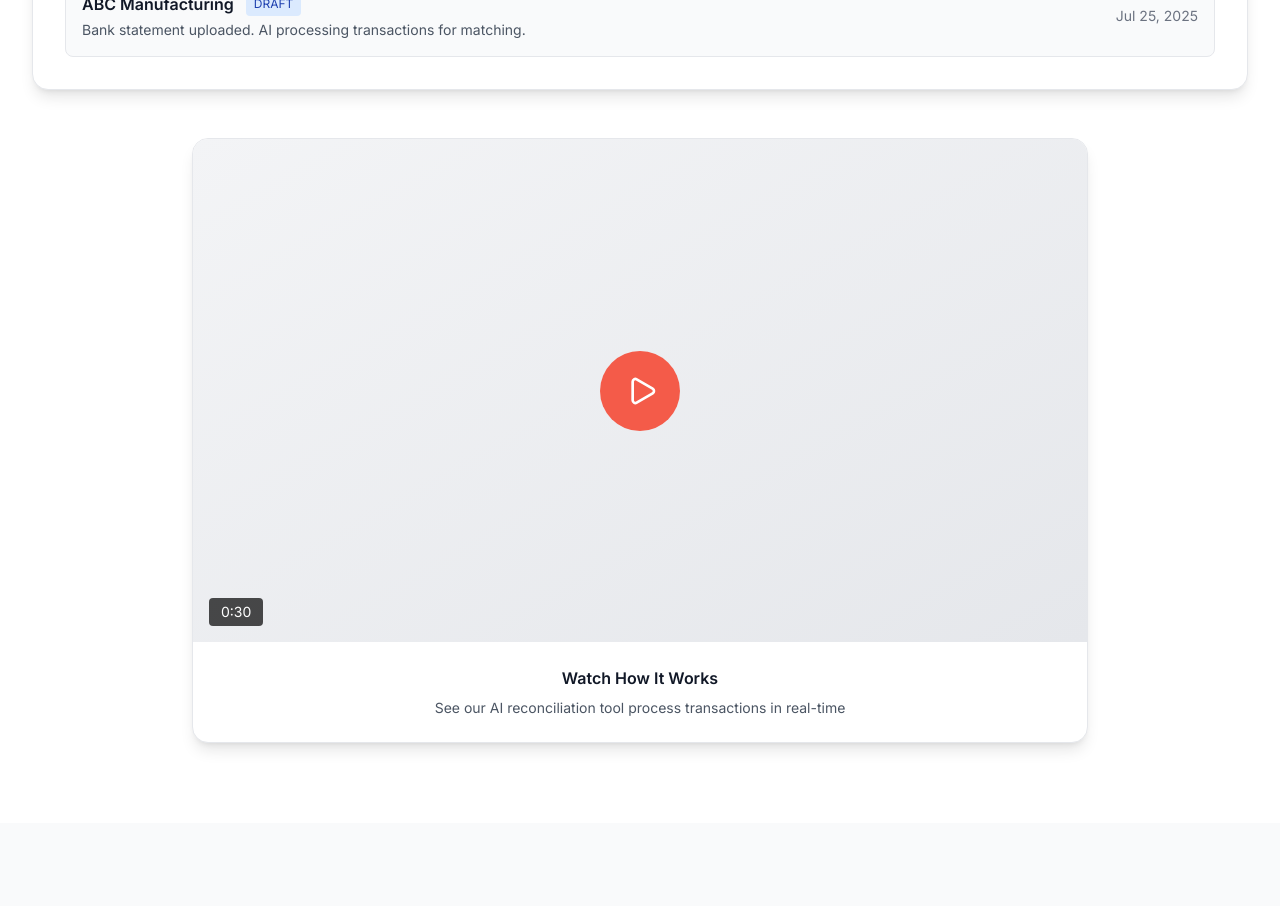
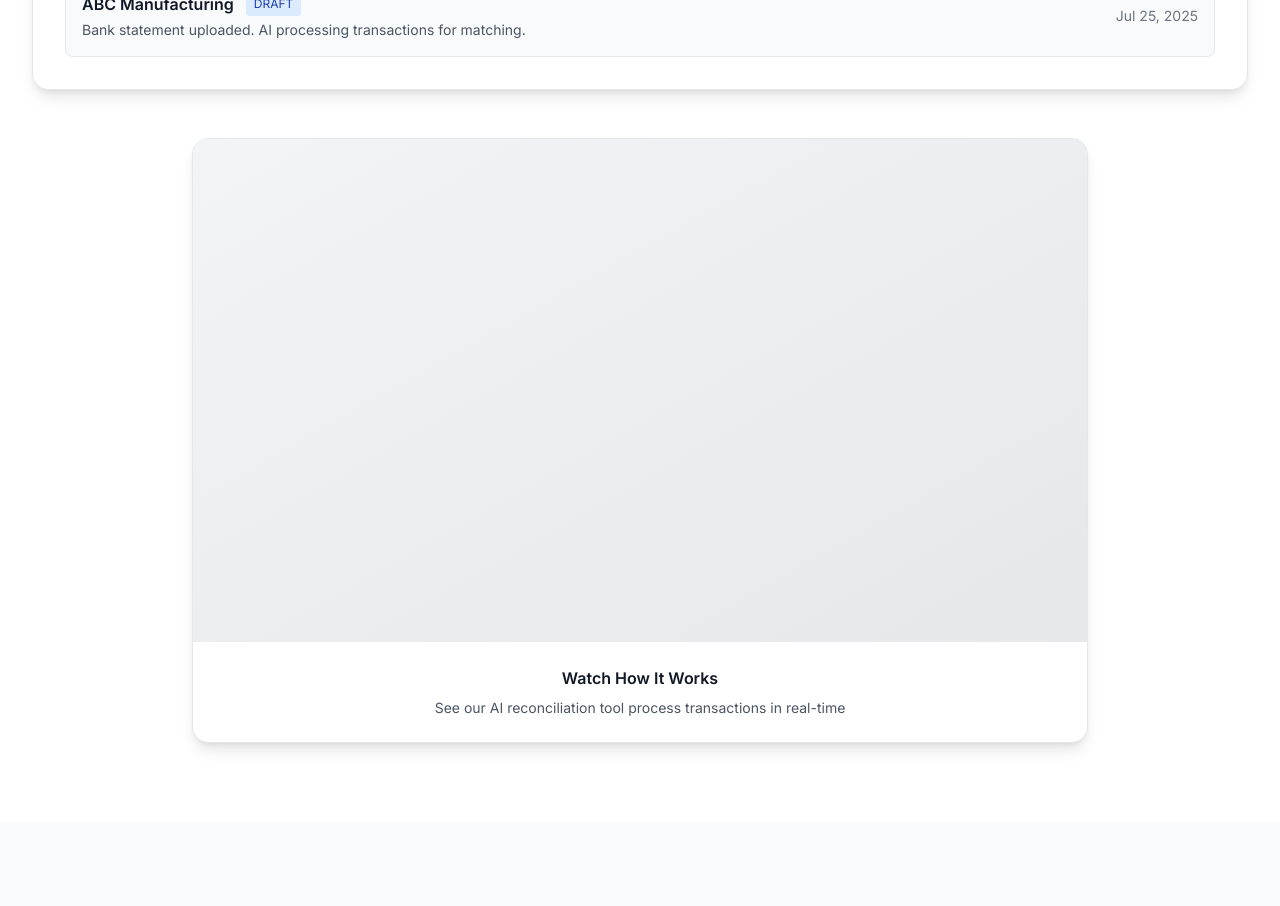
Before and after one commit to algominds35/bank-reconciliation-tool, a Next.js app: page / in a window 1280 px wide. Shown: the part 4860-5766 px from the top of the page. Built offline with nearby package versions, Linux system fonts and the light colour scheme.

Commit message:
Removed placeholder play button overlay from DemoVideo component

```diff
--- a/src/components/DemoVideo.tsx
+++ b/src/components/DemoVideo.tsx
@@ -134,14 +134,7 @@ const DemoVideo = () => {
         >
           <div className="bg-white rounded-2xl shadow-lg border border-gray-200 overflow-hidden max-w-4xl mx-auto">
             <div className="relative aspect-video bg-gradient-to-br from-gray-100 to-gray-200">
-              <div className="absolute inset-0 flex items-center justify-center">
-                <div className="w-20 h-20 bg-[#F45B49] rounded-full flex items-center justify-center cursor-pointer hover:bg-[#E24C3A] transition-colors group">
-                  <Play className="h-8 w-8 text-white ml-1 group-hover:scale-110 transition-transform" />
-                </div>
-              </div>
-              <div className="absolute bottom-4 left-4 bg-black/70 text-white px-3 py-1 rounded text-sm">
-                0:30
-              </div>
+              {/* Removed placeholder play button overlay */}
             </div>
             <div className="p-6">
               <h3 className="font-semibold text-gray-900 mb-2">Watch How It Works</h3>
```
